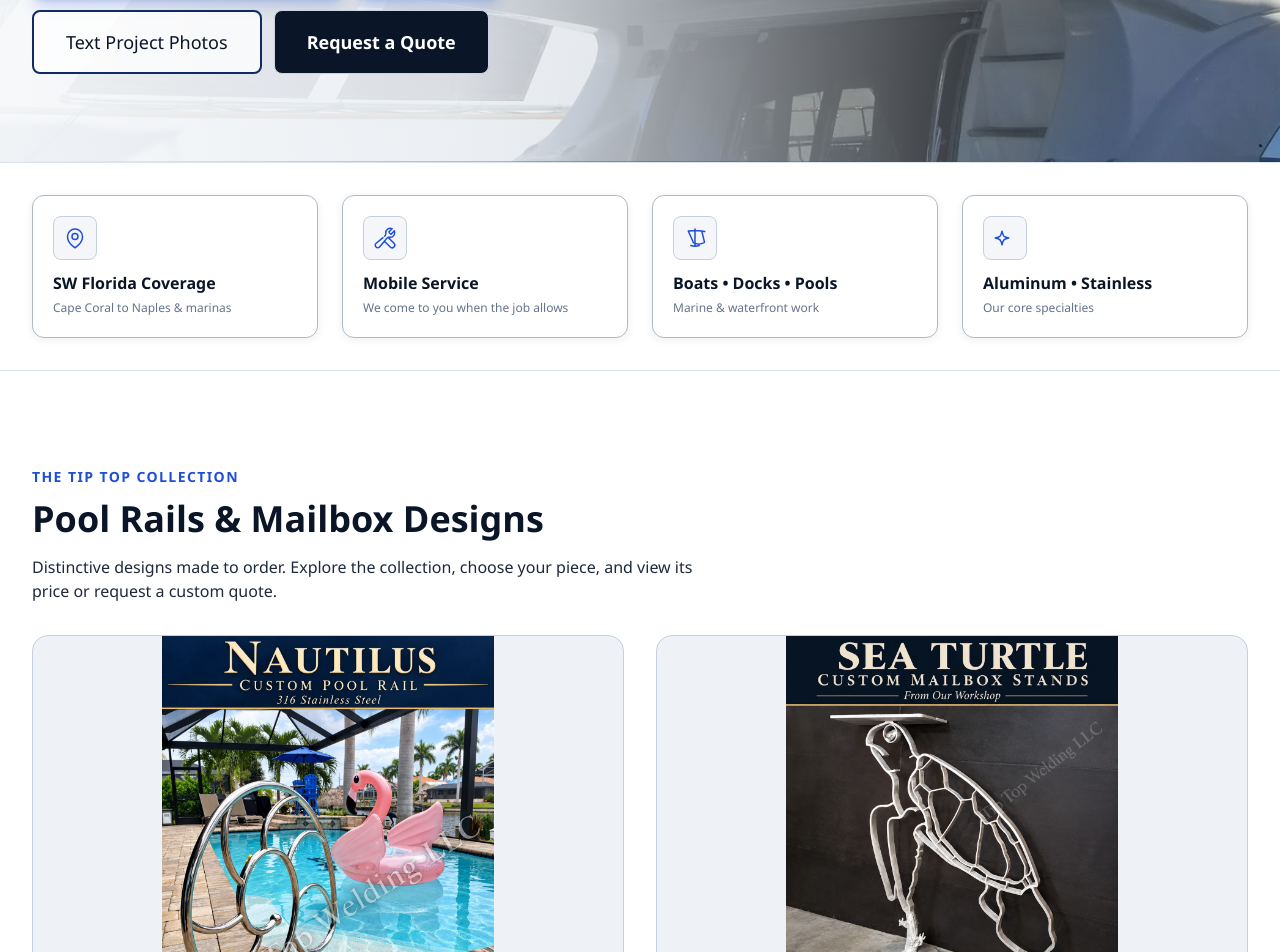
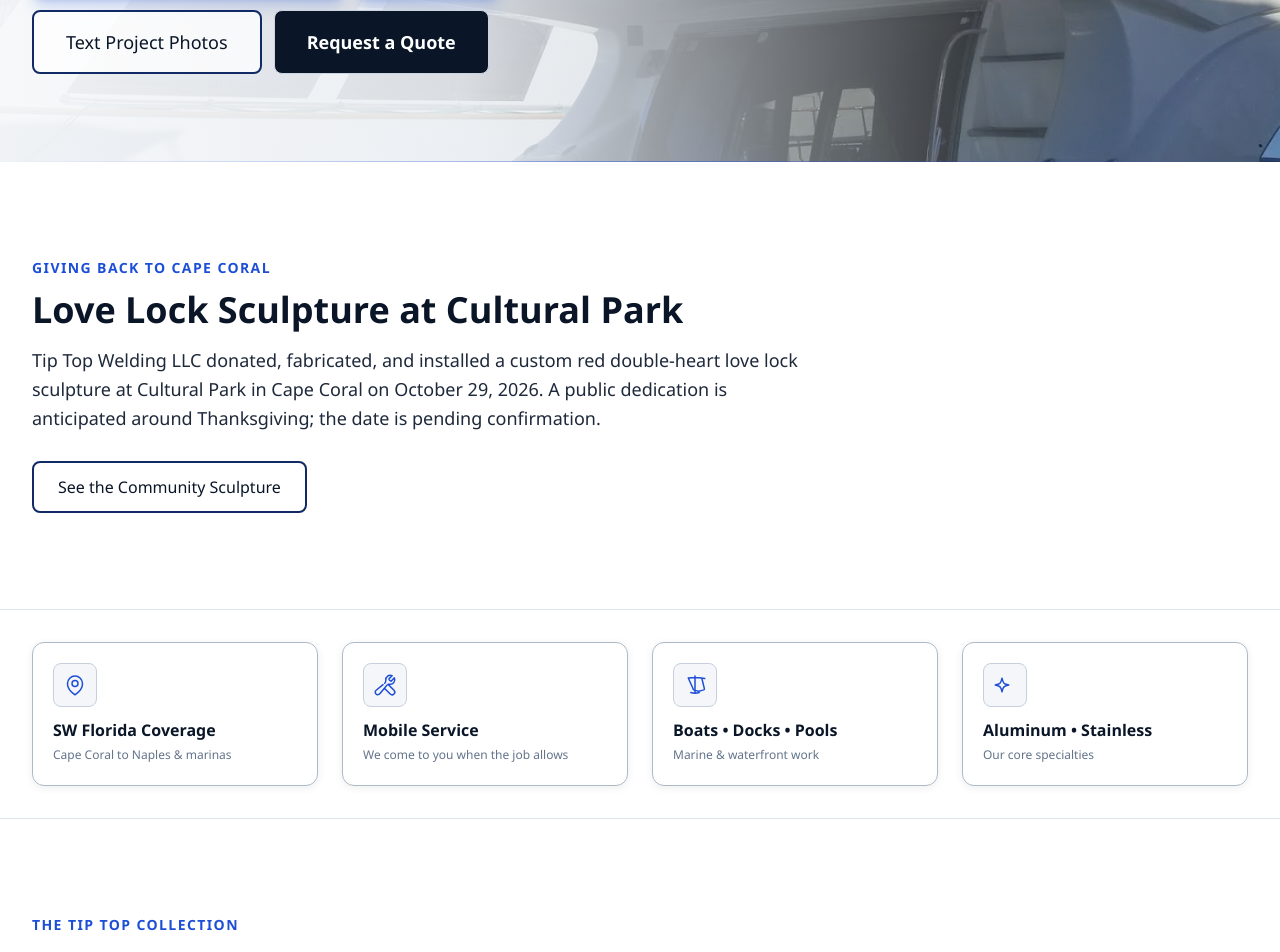
Before and after one commit to RyanMCoburn/tip-top-welding-website, a React (Vite) app: page / in a window 1280 px wide. Shown: the part 802-1754 px from the top of the page. Built offline with nearby package versions, Linux system fonts and the light colour scheme.

Commit message:
Feature donated Love Lock sculpture on homepage

```diff
--- a/src/pages/home.tsx
+++ b/src/pages/home.tsx
@@ -27,6 +27,21 @@ export default function Home() {
   return (
     <>
       <HeroBanner />
+
+      <section className="section-space bg-navy-900" aria-labelledby="community-art-heading">
+        <div className="mx-auto max-w-7xl px-4 md:px-6 lg:px-8">
+          <p className="text-sm font-semibold uppercase tracking-widest text-accent">Giving Back to Cape Coral</p>
+          <h2 id="community-art-heading" className="mt-3 text-3xl font-bold text-white md:text-4xl">Love Lock Sculpture at Cultural Park</h2>
+          <p className="mt-4 max-w-3xl text-lg leading-relaxed text-steel-300">
+            Tip Top Welding LLC donated, fabricated, and installed a custom red double-heart love lock sculpture
+            at Cultural Park in Cape Coral on October 29, 2026. A public dedication is anticipated around
+            Thanksgiving; the date is pending confirmation.
+          </p>
+          <div className="mt-7">
+            <CTAButton to="/projects#love-lock-sculpture" variant="outline">See the Community Sculpture</CTAButton>
+          </div>
+        </div>
+      </section>
 
       <CapabilityStrip />
       <DesignCollection compact />
```
